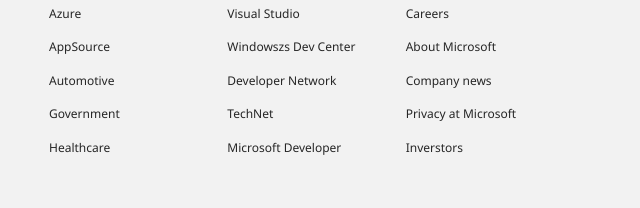
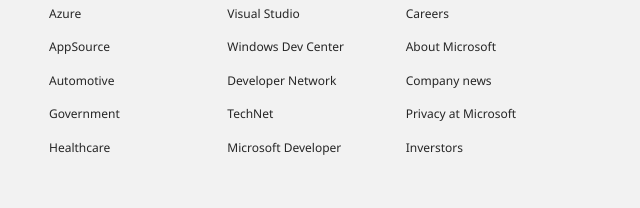
Before and after one commit to tebbythomas/Microsoft-Home-Page-Clone, a plain HTML site: page index.html in a window 1280 px wide. Shown: the part 2084-2292 px from the top of the page, 596-1236 px from the left. Drawn offline with Linux system fonts and the light colour scheme.

Commit message:
Correcting Typo

```diff
--- a/index.html
+++ b/index.html
@@ -206,7 +206,7 @@
             <ul>
                 <li><h3>Developer</h3></li>
                 <li><a href="#">Visual Studio</a></li>
-                <li><a href="#">Windowszs Dev Center</a></li>
+                <li><a href="#">Windows Dev Center</a></li>
                 <li><a href="#">Developer Network</a></li>
                 <li><a href="#">TechNet</a></li>
                 <li><a href="#">Microsoft Developer</a></li>
```
